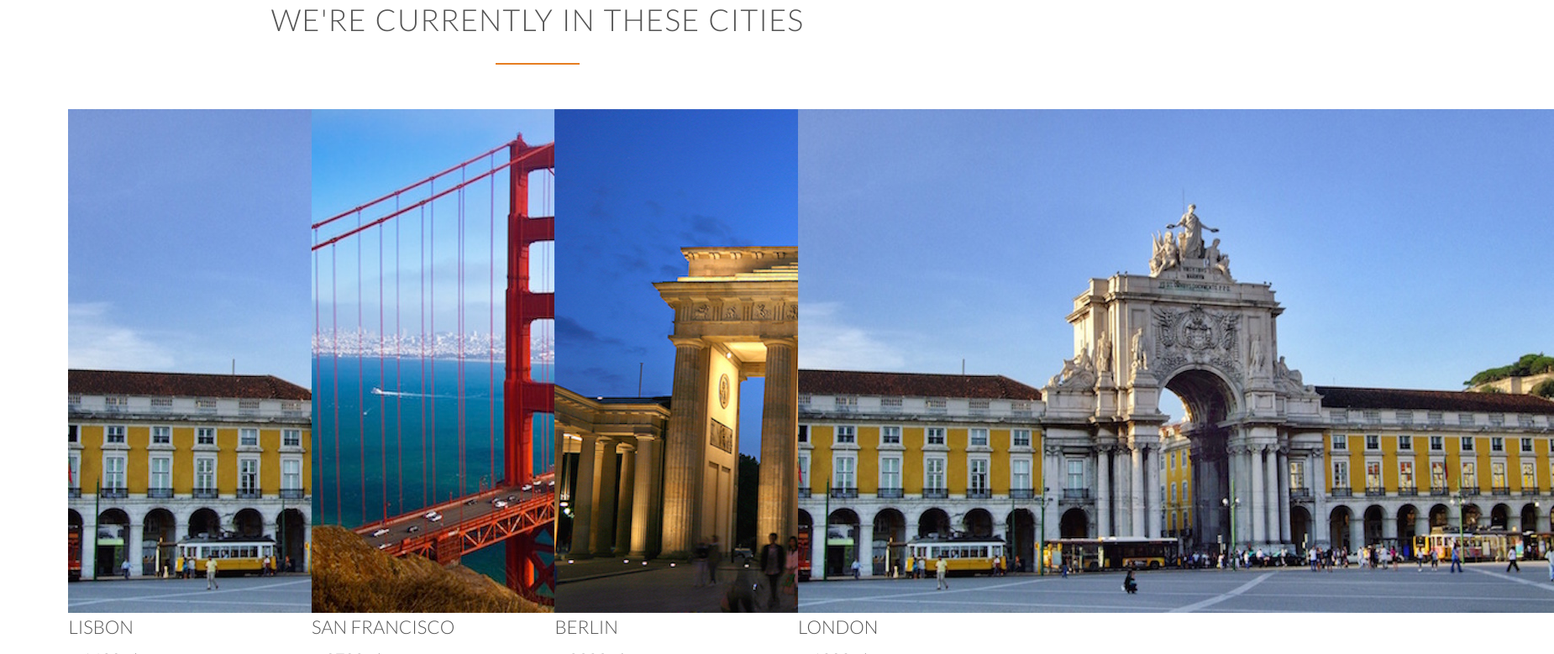
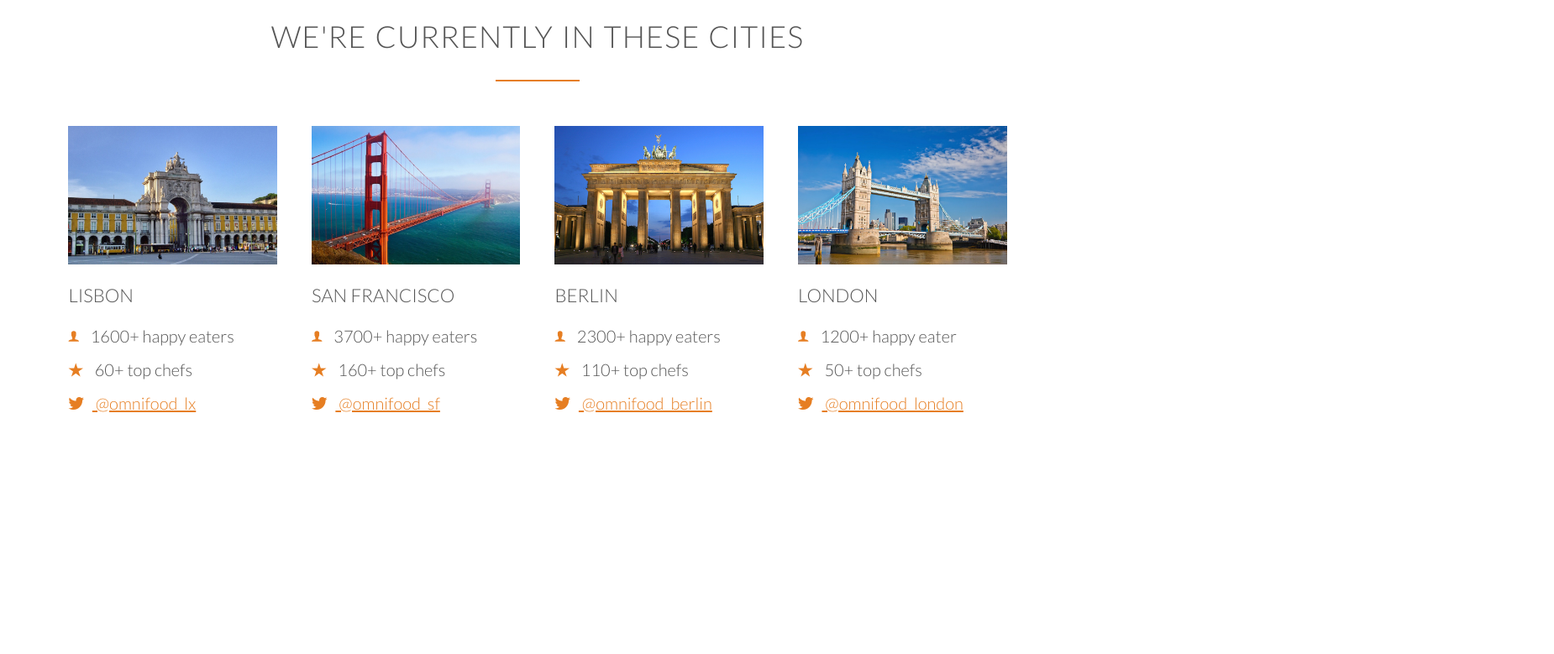
Before and after one commit to Flybuntu/udemyhtmlcssPart2, a plain HTML site: page index.html in a window 1280 px wide. Shown: the part 2815-3594 px from the top of the page at 84% size, 1850 px wide, since content can reach past the window. After the commit the page ends 3417 px from the top, so only its background shows below. Drawn offline with Linux system fonts and the light colour scheme; files whose address does not match are found by name.

Commit message:
zavrsion 5 sekciju

```diff
--- a/index.html
+++ b/index.html
@@ -156,10 +156,13 @@
 </section>
 
 <section>
+
   <div class="row">
     <h2>We're currently in these cities</h2>
   </div>
+
   <div class="row">
+
     <div class="col span-1-of-4 box">
       <img src="resources/img/lisbon-3.jpg" alt="Lisbon">
       <h3>Lisbon</h3>
@@ -175,15 +178,14 @@
         <i class="ion-social-twitter"></i>
         @omnifood_lx
       </div>
+    </div>
 
-    </div>
     <div class="col span-1-of-4 box">
       <img src="resources/img/san-francisco.jpg" alt="Lisbon">
       <h3>San Francisco</h3>
       <div class="city-feature">
         <i class="ion-ios-person"></i>
         3700+ happy eaters
-
       </div>
       <div class="city-feature">
         <i class="ion-ios-star"></i>
@@ -192,38 +194,35 @@
       <div class="city-feature">
         <i class="ion-social-twitter"></i>
         @omnifood_sf
+      </div>
+    </div>
 
-      </div>
-
-    </div>
     <div class="col span-1-of-4 box">
       <img src="resources/img/berlin.jpg" alt="Lisbon">
       <h3>Berlin</h3>
       <div class="city-feature">
         <i class="ion-ios-person"></i>
         2300+ happy eaters
-
       </div>
       <div class="city-feature">
         <i class="ion-ios-star"></i>
         110+ top chefs
-
       </div>
       <div class="city-feature">
         <i class="ion-social-twitter"></i>
-        @omnifood_berlib
+        @omnifood_berlin
       </div>
+    </div>
 
-    </div>
     <div class="col span-1-of-4 box">
-      <img src="resources/img/lisbon-3.jpg" alt="Lisbon">
+      <img src="resources/img/london.jpg" alt="Lisbon">
       <h3>London</h3>
       <div class="city-feature">
         <i class="ion-ios-person"></i>
         1200+ happy eater
       </div>
       <div class="city-feature">
-        <i class="ion-ios-star"></i>`
+        <i class="ion-ios-star"></i>
         50+ top chefs
       </div>
       <div class="city-feature">
--- a/resources/css/style.css
+++ b/resources/css/style.css
@@ -320,4 +320,39 @@ header {
 }
 
 
+/* ------------------------------------------------ */
+/* CITIES */
+/* ------------------------------------------------ */
+
+
+/* ----- IMAGES ----- */
+
+
+
+.box img {
+  width: 100%;
+  height: auto;
+}
+
+/* ----- TEXT ----- */
+
+.city-feature {
+  line-height: 2;
+}
+
+.city-feature:last-child {
+  color: #e67e22;
+  text-decoration: underline;
+
+
+}
+
+.box h3 {
+  padding-top: 20px;
+}
+.box i {
+  padding-right: 10px;
+  color: #e67e22;
+}
+
 /* Orange color #e67e22 */
```
